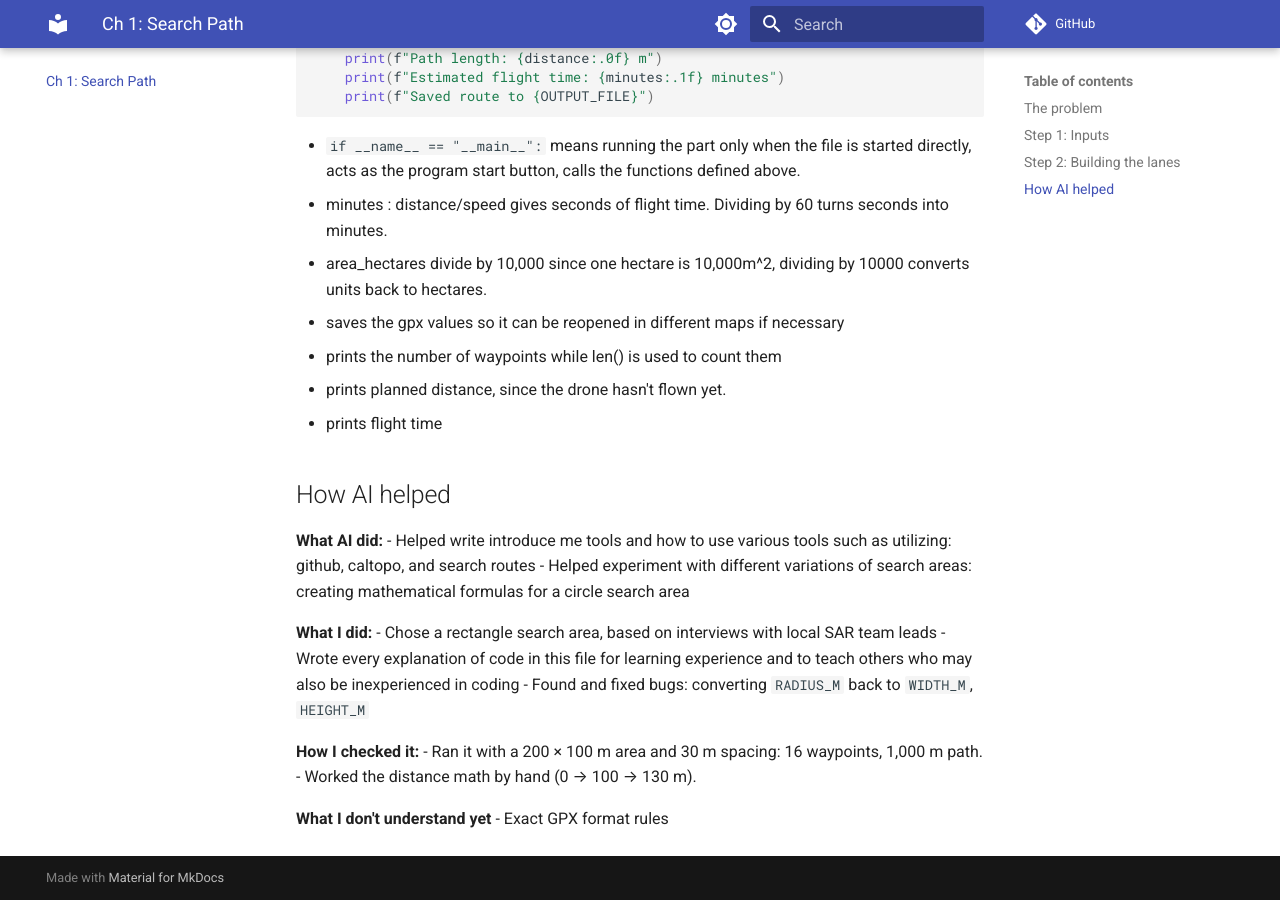
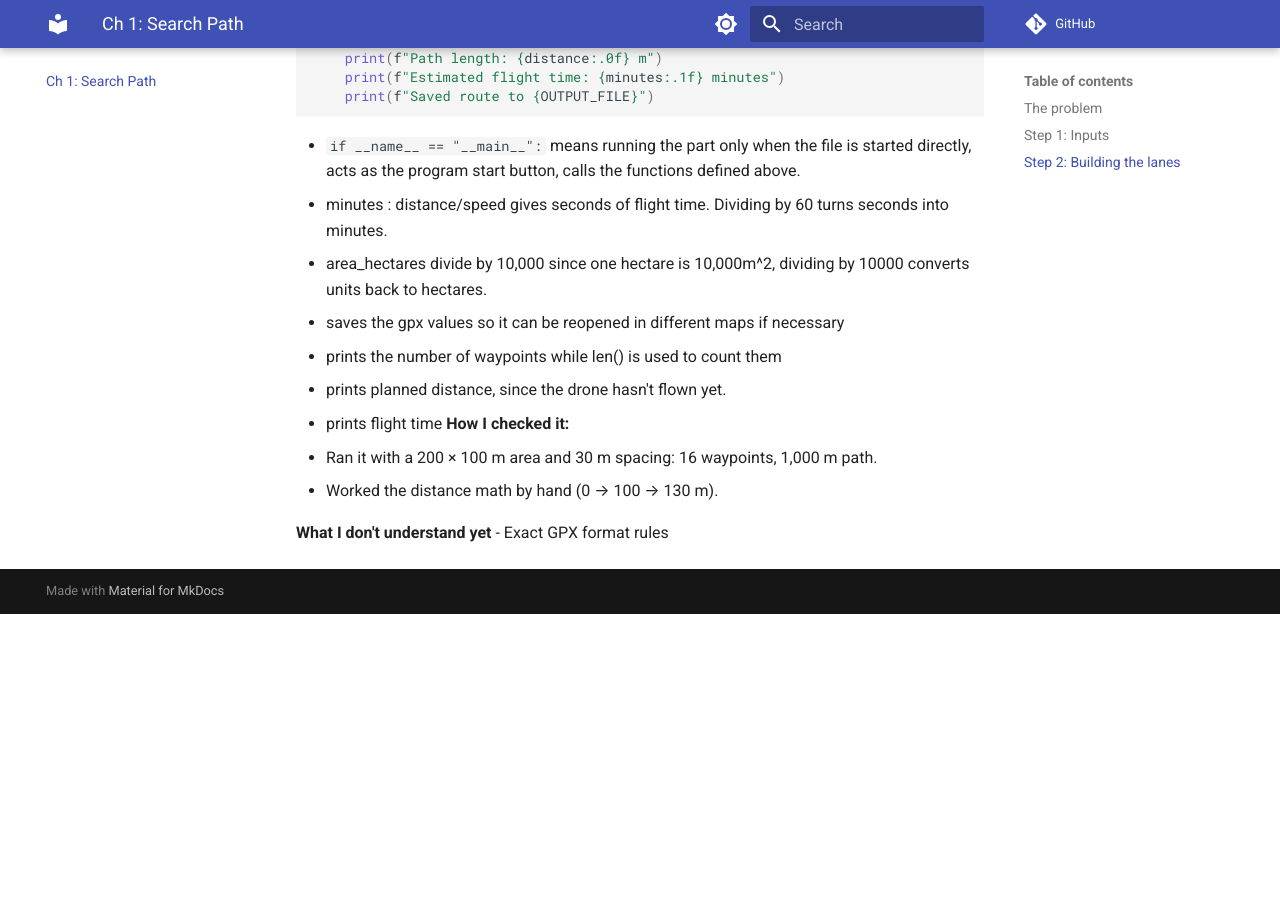
Before and after one commit to JosephKim05/sar-drone-blog, an MkDocs documentation site: the page built from docs/chapter-1-search-path/index.md, in a window 1280 px wide and 900 px high, scrolled down 3595 px. Built offline with MkDocs 1.6.1 and Material for MkDocs 9.7.7, drawn with Linux system fonts in a browser that asks for light colours; comment, search, counter and statistics services are not loaded; after the commit the page ends 4209 px from its top, so only the background shows below that.

Commit message:
update index.md

```diff
--- a/docs/chapter-1-search-path/index.md
+++ b/docs/chapter-1-search-path/index.md
@@ -142,18 +142,6 @@ if __name__ == "__main__":
 - prints the number of waypoints while len() is used to count them
 - prints planned distance, since the drone hasn't flown yet.
 - prints flight time
-
-## How AI helped
-
-**What AI did:**
-- Helped write introduce me tools and how to use various tools such as utilizing: github, caltopo, and search routes
-- Helped experiment with different variations of search areas: creating mathematical formulas for a circle search area
-
-**What I did:**
-- Chose a rectangle search area, based on interviews with local SAR team leads
-- Wrote every explanation of code in this file for learning experience and to teach others who may also be inexperienced in coding
-- Found and fixed bugs: converting `RADIUS_M` back to `WIDTH_M`, `HEIGHT_M`
-
 **How I checked it:**
 - Ran it with a 200 × 100 m area and 30 m spacing: 16 waypoints, 1,000 m path.
 - Worked the distance math by hand (0 → 100 → 130 m).
```
